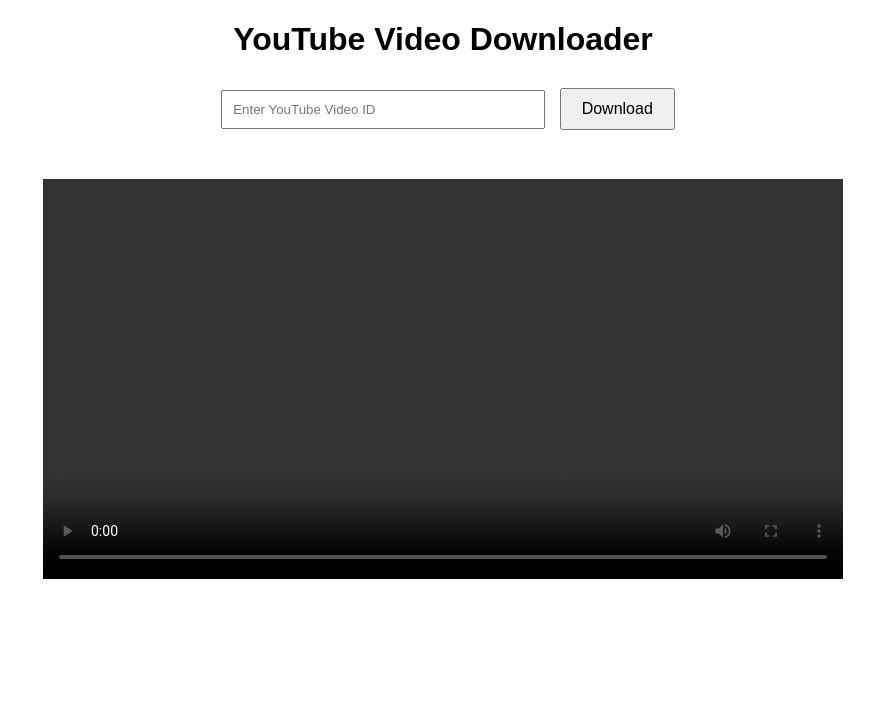
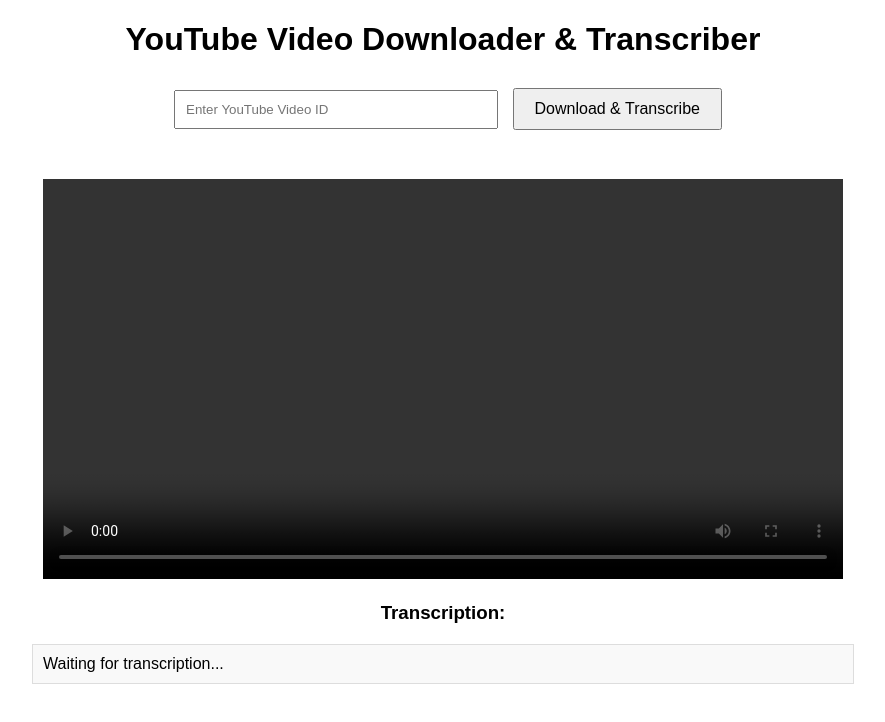
Before and after one commit to ZaraTek/BetterRecipes, a plain HTML site: page index.html in a window 1280 px wide. Shown: the whole page, without its empty margins (197-1082 px from the left). Drawn offline with Linux system fonts and the light colour scheme.

Commit message:
Update index.html

```diff
--- a/index.html
+++ b/index.html
@@ -3,7 +3,7 @@
 <head>
     <meta charset="UTF-8">
     <meta name="viewport" content="width=device-width, initial-scale=1.0">
-    <title>YouTube Video Downloader</title>
+    <title>YouTube Video Downloader & Transcriber</title>
     <script defer src="script.js"></script>
     <style>
         body {
@@ -25,14 +25,28 @@
             width: 80%;
             max-width: 800px;
         }
+        #transcription {
+            margin-top: 20px;
+            text-align: left;
+            white-space: pre-wrap;
+            max-width: 800px;
+            margin-left: auto;
+            margin-right: auto;
+            border: 1px solid #ddd;
+            padding: 10px;
+            background: #f9f9f9;
+        }
     </style>
 </head>
 <body>
-    <h1>YouTube Video Downloader</h1>
+    <h1>YouTube Video Downloader & Transcriber</h1>
     <input type="text" id="videoId" placeholder="Enter YouTube Video ID">
-    <button onclick="fetchVideo()">Download</button>
+    <button onclick="fetchVideo()">Download & Transcribe</button>
 
     <h2 id="videoTitle"></h2>
     <video id="videoPlayer" controls></video>
+
+    <h3>Transcription:</h3>
+    <div id="transcription">Waiting for transcription...</div>
 </body>
 </html>
```
